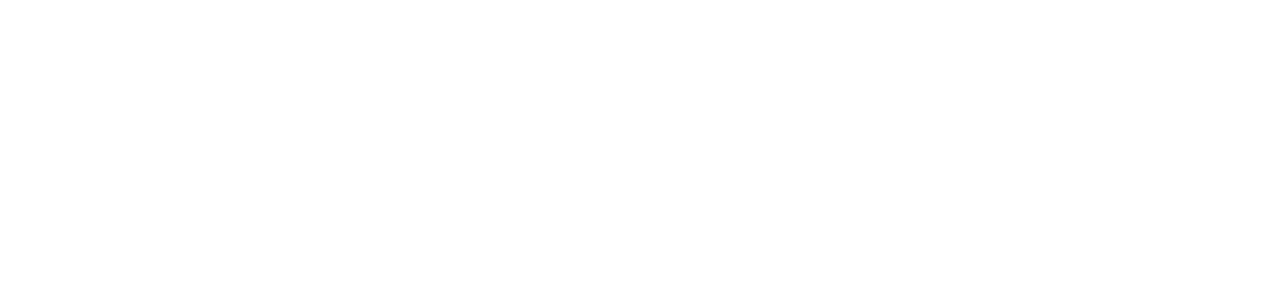
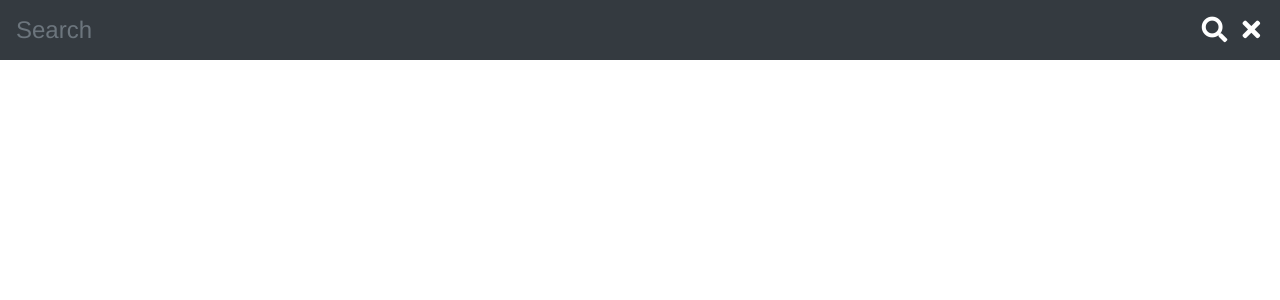
Before and after one commit to CodeurCopieur/vue_app-news-web-newsapi, a Vue app: page / in a window 1280 px wide. Shown: the top 300 px of the page. Built offline with nearby package versions, Linux system fonts and the light colour scheme.

Commit message:
intégration form

```diff
--- a/src/components/News.vue
+++ b/src/components/News.vue
@@ -1,6 +1,18 @@
 <template>
-  <div class="container">
+  <div class="container-fluid px-0" id="wrapper">
+    <div class="searchBar">
+      <form action="" class="h-100">
+        <input class="form-control form-control-lg rounded-0 bg-dark text-white border-0 shadow-none h-100" type="text" placeholder="Search">
+      </form>
+      <div class="searchIcons">
+        <i class="fas fa-search"></i>
+        <i class="fas fa-times"></i>
+      </div>
+    </div>
 
+    <div class="result-list">
+
+    </div>
   </div>
 </template>
 
@@ -13,6 +25,39 @@
   }
 </script>
 
-<style lang="scss" scoped>
+<style lang="scss">
+
+  #wrapper {
+    position: relative;
+
+    .searchBar {
+      position: absolute;
+      width: 100%;
+      height: 60px;
+      font-size: 1.6rem;
+
+      form {
+        input {
+          font-size: 1.5rem;
+        }
+      }
+
+      .searchIcons {
+        position: absolute;
+        color: #fff;
+        right: 20px;
+        top: 50%;
+        transform: translateY(-50%);
+
+        i {
+          cursor: pointer;
+          &:nth-child(2) {
+            margin-left: 15px;
+          }
+        }
+      }
+    }
+
+    }
 
 </style>
```
